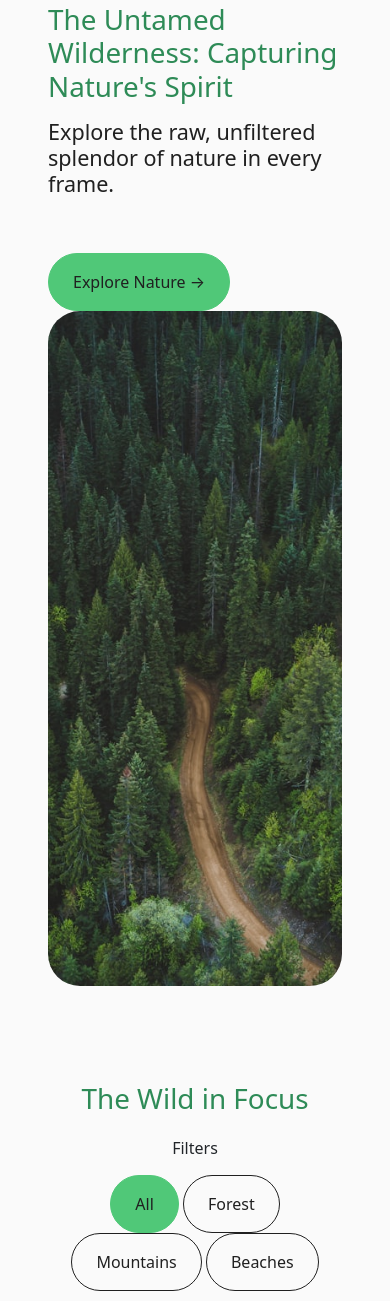
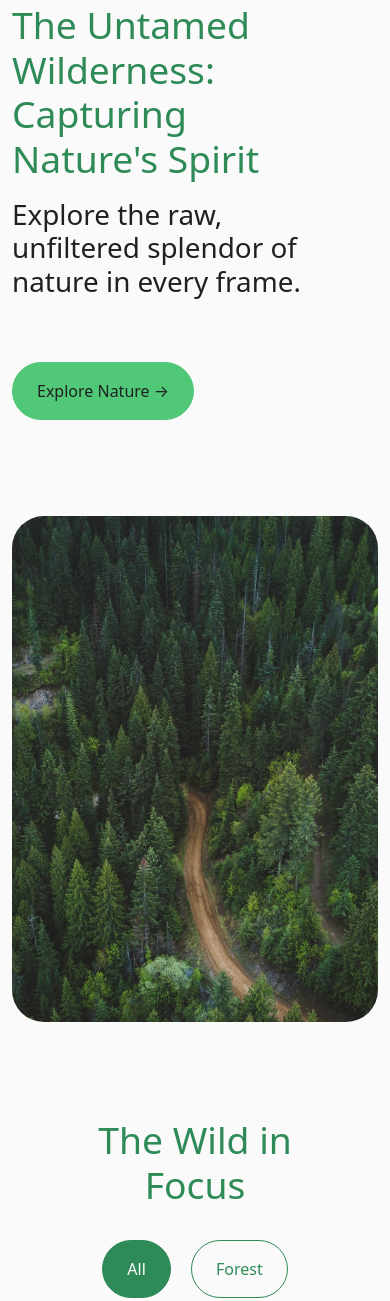
Before and after one commit to darshansp8/image-gallery, a website: page index.html in a window 390 px wide. Shown: the part 69-1370 px from the top of the page. Drawn offline with Linux system fonts and the light colour scheme.

Commit message:
Added media query to make the header image responsive and made the header section responsive too.

```diff
--- a/index.html
+++ b/index.html
@@ -10,15 +10,17 @@
 </head>
 
 <body>
-    <header class="header container p-5">
+    <header class="header container p-sm-2">
         <div class="row h-100 pt-4">
-            <div class="col-12 col-md-6 header-left d-flex flex-column align-items-start justify-content-end">
-                <h1 class="header-text mb-3 text-primary">The Untamed Wilderness: Capturing Nature's Spirit</h1>
-                <h4 class="header-subtext text-dark">Explore the raw, unfiltered splendor of nature in
-                    every frame.</h4>
+            <div
+                class="col-md-12 col-xl-6 header-left d-flex flex-column align-items-start justify-content-end py-5 pe-5">
+                <h1 class="header-text mb-3 text-primary display-3">The Untamed Wilderness: Capturing Nature's Spirit
+                </h1>
+                <p class="header-subtext text-dark display-6">Explore the raw, unfiltered splendor of nature in
+                    every frame.</p>
                 <buttton class="btn btn-secondary mt-5 px-4 py-3 rounded-5">Explore Nature &rarr;</buttton>
             </div>
-            <div class="col-12 col-md-6 header-right rounded-5">
+            <div class="col-md-12 col-xl-6 header-right rounded-5 py-5">
                 <img class="header-image rounded-5" src="images/header_2x.jpg" alt="Road through dense forest" srcset="images/header.jpg 648w, images/header_1x.jpg 1920w,
                             images/header_2x.jpg 2400w" lazy>
             </div>
@@ -27,26 +29,19 @@
     </header>
     <section class="gallery container p-5">
         <div class="row">
-            <h6 class="gallery-title text-center h1 text-primary mb-4">The Wild in Focus</h6>
-            <p class="text-center h6 mb-3">Filters</p>
-            <!-- <ul class="gallery-filter d-flex justify-content-center gap-2">
-                <li class="gallery-filter-item rounded-5 btn btn-outline-dark">All</li>
-                <li class="gallery-filter-item rounded-5 btn btn-outline-dark">Forest</li>
-                <li class="gallery-filter-item rounded-5 btn btn-outline-dark">Mountains</li>
-                <li class="gallery-filter-item rounded-5 btn btn-outline-dark">Beaches</li>
-            </ul> -->
+            <h6 class="gallery-title text-center h1 text-primary mb-4 display-3">The Wild in Focus</h6>
             <div class="gallery-filter text-center" id="filter-button-group">
-                <button class="gallery-filter-item active btn btn-outline-secondary px-4 py-3 rounded-5"
+                <button class="gallery-filter-item active btn btn-outline-primary px-4 py-3 rounded-5 m-2"
                     data-target="all">All</button>
-                <button class="gallery-filter-item btn btn-outline-dark px-4 py-3 rounded-5"
+                <button class="gallery-filter-item btn btn-outline-primary px-4 py-3 rounded-5 m-2"
                     data-target="Forest">Forest</button>
-                <button class="gallery-filter-item btn btn-outline-dark px-4 py-3 rounded-5"
+                <button class="gallery-filter-item btn btn-outline-primary px-4 py-3 rounded-5 m-2"
                     data-target="Mountains">Mountains</button>
-                <button class="gallery-filter-item btn btn-outline-dark px-4 py-3 rounded-5"
+                <button class="gallery-filter-item btn btn-outline-primary px-4 py-3 rounded-5 m-2"
                     data-target="Beaches">Beaches</button>
             </div>
         </div>
-        <div class="row flex-wrap mt-5 gallery-images">
+        <div class="row mt-5 gallery-images">
             <div class="col-4 gap-5" data-id="Forest">1</div>
             <div class="col-4 gap-5" data-id="Mountains">2</div>
             <div class="col-4 gap-5" data-id="Beaches">3</div>
--- a/index.js
+++ b/index.js
@@ -55,6 +55,7 @@ filterButtons.forEach(button => {
         // Add "active" class to the clicked button
         button.classList.add("active");
 
+
         // Get the target attribute of the clicked button
         const target = button.getAttribute("data-target");
 
--- a/sass/main.scss
+++ b/sass/main.scss
@@ -40,8 +40,7 @@ body {
 // Header CSS start
 
 .header {
-    // padding: 5rem;
-    // height: 90vh;
+
 
     &-left {
         // height: inherit;
@@ -62,12 +61,9 @@ body {
 // Gallery CSS start
 
 .gallery {
-    // padding: 5rem;
     height: auto;
 
-    // &-filter-item {
-    //     padding: 0.75rem 2rem;
-    // }
+
 }
 
 // Gallery CSS end
@@ -80,3 +76,14 @@ body {
 }
 
 // JS controlled CSS ends
+
+// Media queries starts
+
+@media (max-width: 576px) {
+    .header {
+        &-image {
+            height: 60vh;
+        }
+    }
+
+}
```
Also changed, not shown: styles.css, 2 other files.
